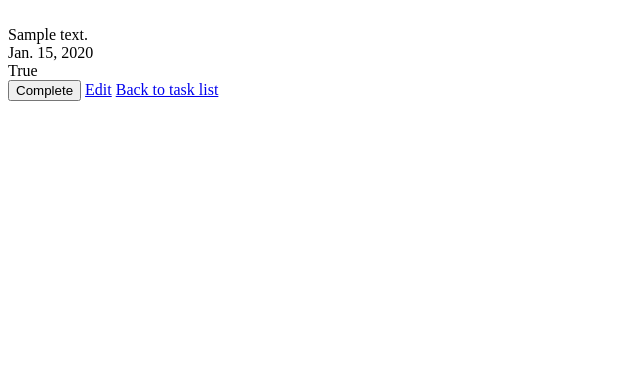
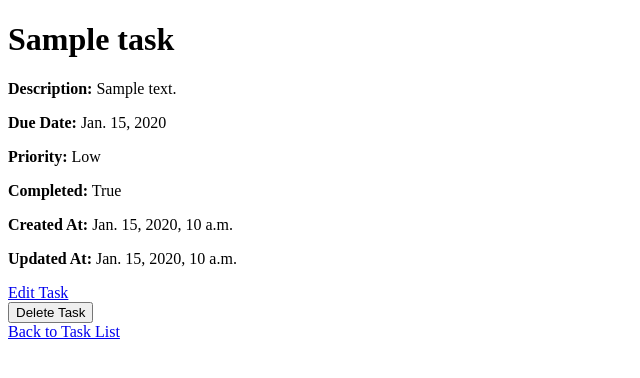
Before and after one commit to NickGV/Django-projects, a Django app: page /1/ in a window 1280 px wide. Shown: the top 378 px of the page, without its empty margins (0-640 px from the left). Run offline with Django 5.2, Linux system fonts and the light colour scheme; tables that the repository leaves empty hold one stand-in row (values such as "Sample post").

Commit message:
feat: update tasks templates

```diff
--- a/todo_project/tasks/templates/tasks/task_detail.html
+++ b/todo_project/tasks/templates/tasks/task_detail.html
@@ -1,14 +1,26 @@
-<div>
-  {{ task.name }}
-  <br>
-  {{ task.description }}
-  <br>
-  {{ task.due_date }}
-  <br>
-  {{ task.completed }}
-  <br>
+<!DOCTYPE html>
+<html lang="en">
+<head>
+    <meta charset="UTF-8">
+    <meta name="viewport" content="width=device-width, initial-scale=1.0">
+    <title>Task Detail</title>
+</head>
+<body>
+    <h1>{{ task.title }}</h1>
+    <p><strong>Description:</strong> {{ task.description }}</p>
+    <p><strong>Due Date:</strong> {{ task.due_date }}</p>
+    <p><strong>Priority:</strong> {{ task.get_priority_display }}</p>
+    <p><strong>Completed:</strong> {{ task.completed }}</p>
+    <p><strong>Created At:</strong> {{ task.created_at }}</p>
+    <p><strong>Updated At:</strong> {{ task.updated_at }}</p>
 
-  <button>Complete</button>
-  <a href="{% url 'tasks:task_edit' task.id %}">Edit</a>
-  <a href="{% url 'tasks:task_list' %}">Back to task list</a>
-</div>
+    <a href="{% url 'task_update' task.id %}">Edit Task</a>
+
+    <form method="POST" action="{% url 'task_delete' task.id %}">
+        {% csrf_token %}
+        <button type="submit">Delete Task</button>
+    </form>
+
+    <a href="{% url 'task_list' %}">Back to Task List</a>
+</body>
+</html>
--- a/todo_project/tasks/templates/tasks/task_list.html
+++ b/todo_project/tasks/templates/tasks/task_list.html
@@ -17,6 +17,8 @@
                     {% csrf_token %}
                     <button type="submit">Delete</button>
                 </form>
+                <a href="{% url 'task_update' task.id %}">Update</a>
+                <a href="{% url 'task_detail' task.id %}">Details</a>
             </li>
         {% empty %}
             <li>No tasks available.</li>
```
Also changed, not shown: todo_project/tasks/templates/tasks/task_confirm_delete.html (deleted, +0 -9 lines).
